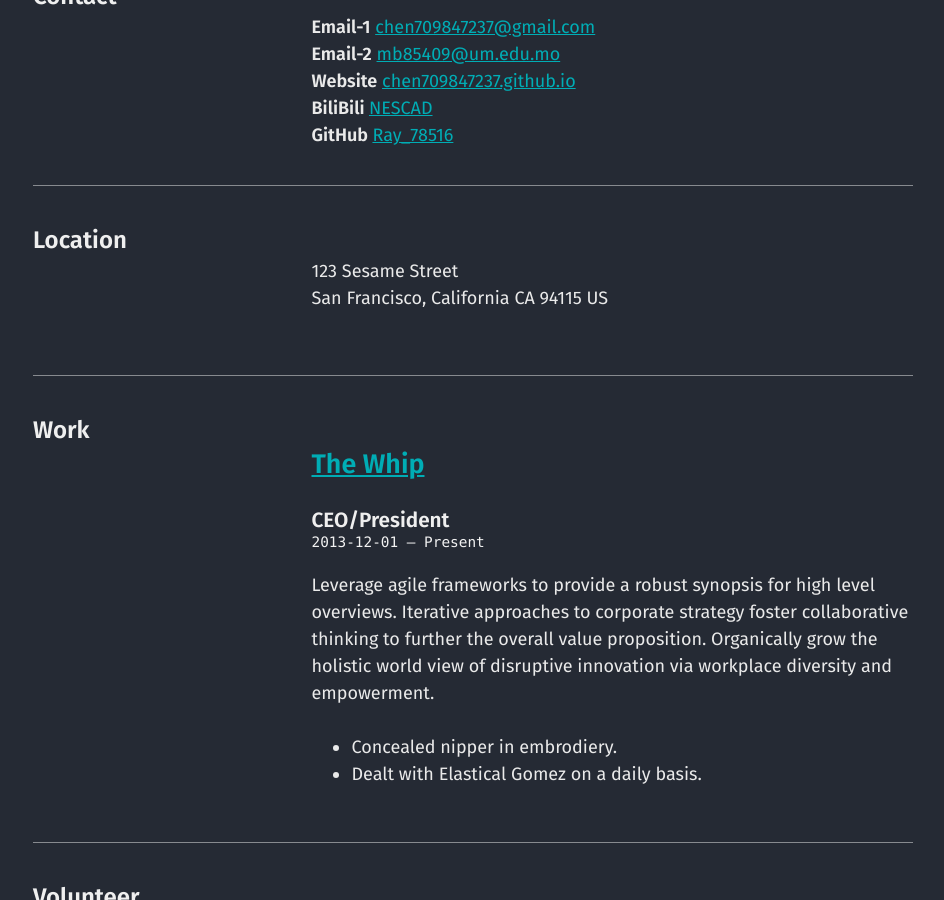
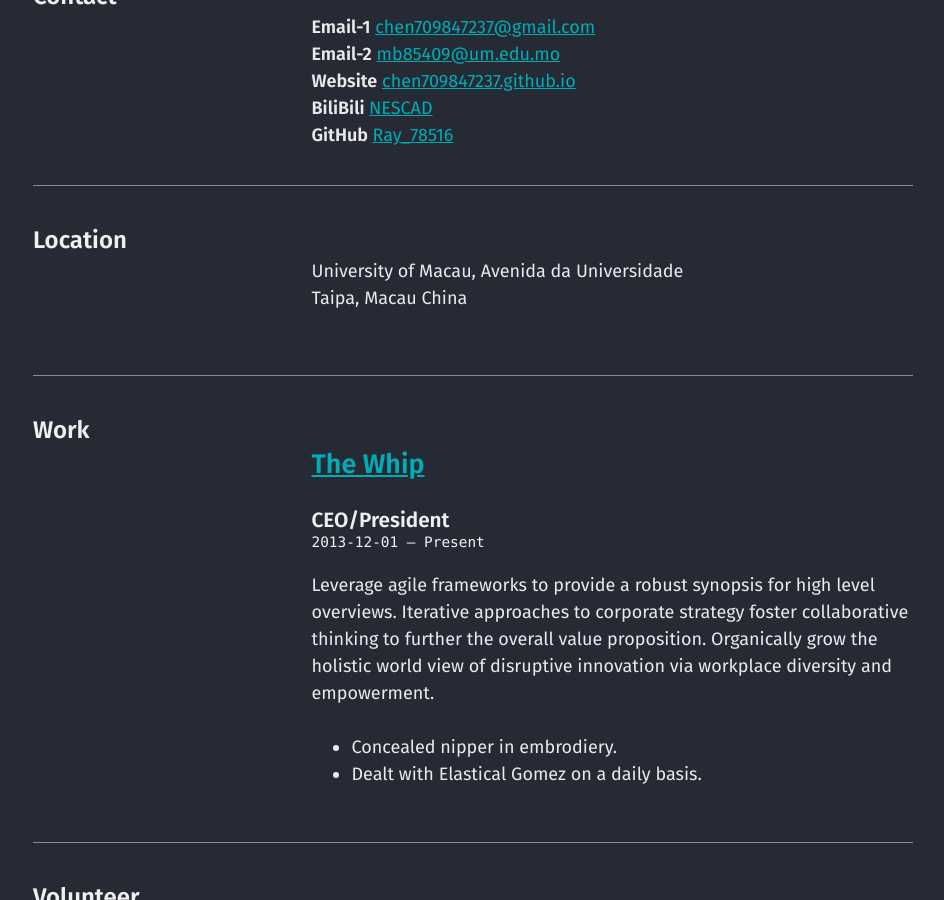
Before and after one commit to chen709847237/chen709847237, a Jekyll site: the page built from cv.md, in a window 1280 px wide and 900 px high, scrolled down 511 px. Shown: the whole window, without its empty margins (39-983 px from the left). Built offline with Jekyll 4.4.1, drawn with Linux system fonts in a browser that asks for light colours.

Commit message:
Update cv.json

```diff
--- a/_data/cv.json
+++ b/_data/cv.json
@@ -9,11 +9,11 @@
     "website": "chen709847237.github.io",
     "summary": "Hello there, ",
     "location": {
-      "address": "123 Sesame Street",
-      "postalCode": "CA 94115",
-      "city": "San Francisco",
-      "countryCode": "US",
-      "region": "California"
+      "address": "University of Macau, Avenida da Universidade",
+      "postalCode": "",
+      "city": "Taipa",
+      "countryCode": "China",
+      "region": "Macau"
     },
     "profiles": [
       {
```
